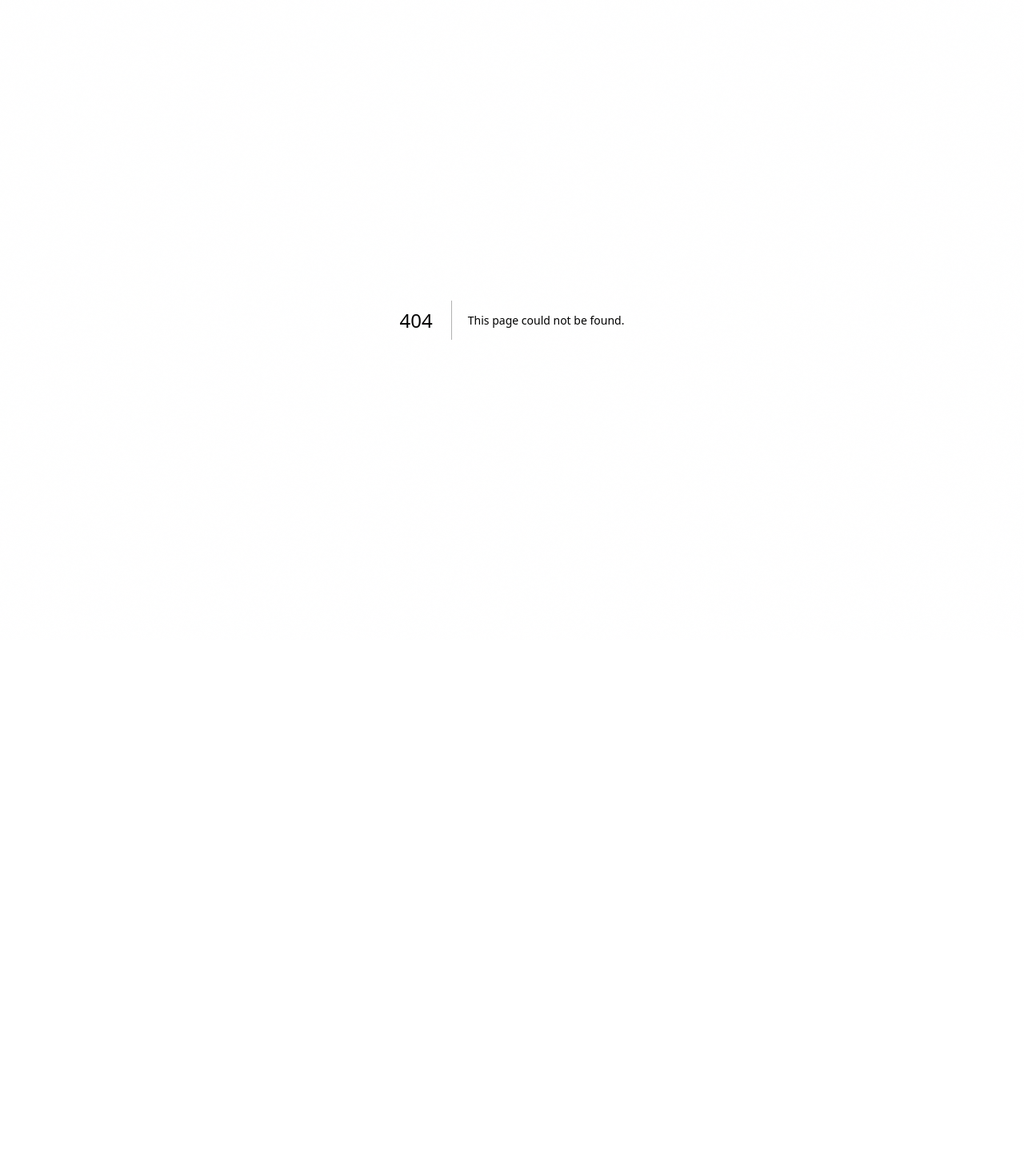
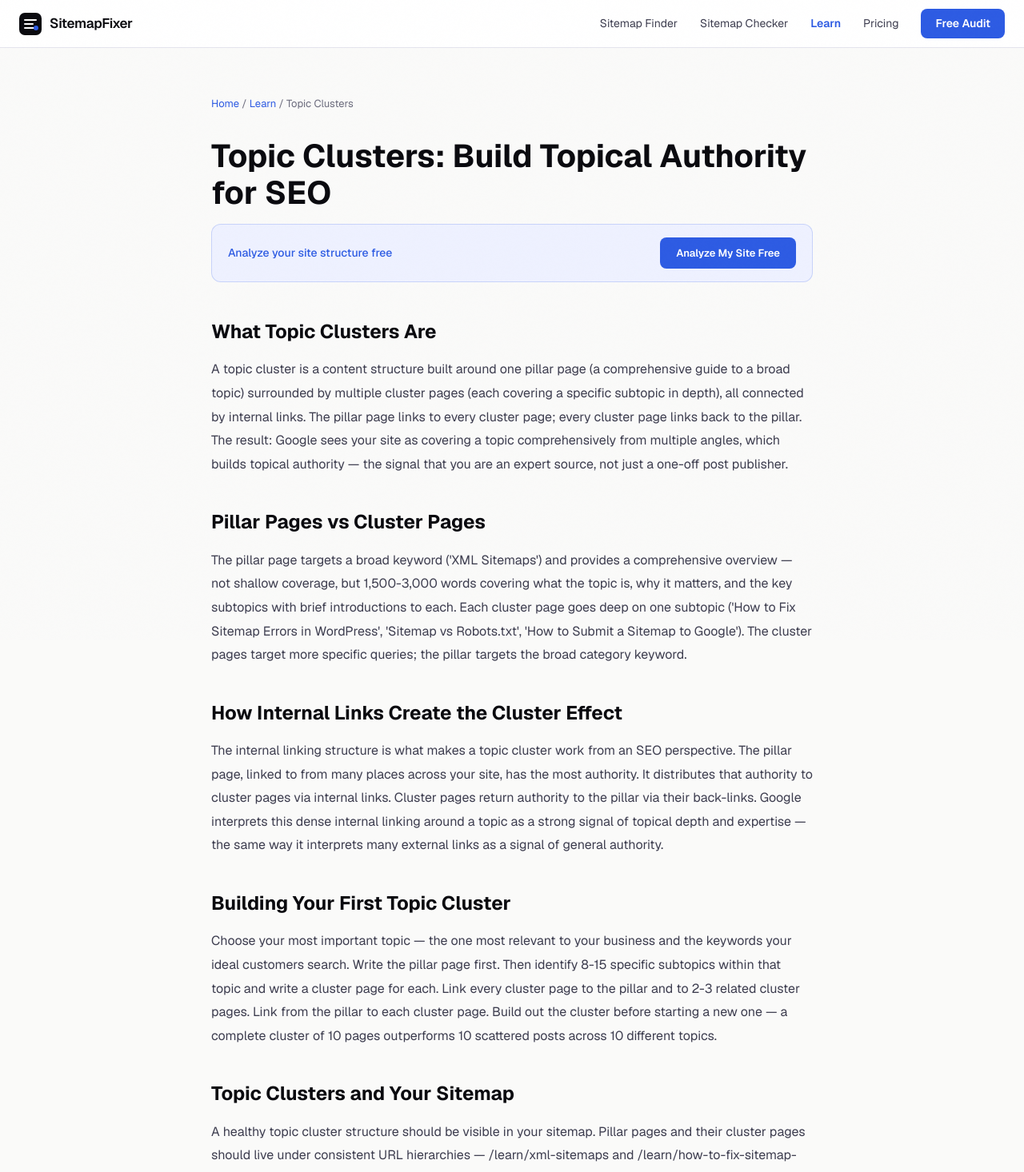
Before and after one commit to Watermelon-Coctail-Bar/sitemap-fixer, a Next.js app: page /learn/topic-clusters in a window 1280 px wide. Before the commit this address had no page. Shown: the top 1466 px of the page at 80% size. Before the commit the page ends 800 px from the top, so only its background shows below. Built offline with nearby package versions, Linux system fonts and the light colour scheme.

Commit message:
Create page.tsx

```diff
--- /dev/null
+++ b/src/app/learn/topic-clusters/page.tsx
@@ -0,0 +1,42 @@
+import type { Metadata } from 'next';
+export const metadata: Metadata = {
+  title: 'Topic Clusters: How to Build Topical Authority for SEO | SitemapFixer',
+  description: "Topic clusters help you build topical authority — the quality that makes Google trust your site as an expert source. Here is how to build them and why they outperform isolated posts.",
+  alternates: { canonical: 'https://sitemapfixer.com/learn/topic-clusters' },
+};
+const sections = [
+  { h: "What Topic Clusters Are", d: "A topic cluster is a content structure built around one pillar page (a comprehensive guide to a broad topic) surrounded by multiple cluster pages (each covering a specific subtopic in depth), all connected by internal links. The pillar page links to every cluster page; every cluster page links back to the pillar. The result: Google sees your site as covering a topic comprehensively from multiple angles, which builds topical authority — the signal that you are an expert source, not just a one-off post publisher." },
+  { h: "Pillar Pages vs Cluster Pages", d: "The pillar page targets a broad keyword ('XML Sitemaps') and provides a comprehensive overview — not shallow coverage, but 1,500-3,000 words covering what the topic is, why it matters, and the key subtopics with brief introductions to each. Each cluster page goes deep on one subtopic ('How to Fix Sitemap Errors in WordPress', 'Sitemap vs Robots.txt', 'How to Submit a Sitemap to Google'). The cluster pages target more specific queries; the pillar targets the broad category keyword." },
+  { h: "How Internal Links Create the Cluster Effect", d: "The internal linking structure is what makes a topic cluster work from an SEO perspective. The pillar page, linked to from many places across your site, has the most authority. It distributes that authority to cluster pages via internal links. Cluster pages return authority to the pillar via their back-links. Google interprets this dense internal linking around a topic as a strong signal of topical depth and expertise — the same way it interprets many external links as a signal of general authority." },
+  { h: "Building Your First Topic Cluster", d: "Choose your most important topic — the one most relevant to your business and the keywords your ideal customers search. Write the pillar page first. Then identify 8-15 specific subtopics within that topic and write a cluster page for each. Link every cluster page to the pillar and to 2-3 related cluster pages. Link from the pillar to each cluster page. Build out the cluster before starting a new one — a complete cluster of 10 pages outperforms 10 scattered posts across 10 different topics." },
+  { h: "Topic Clusters and Your Sitemap", d: "A healthy topic cluster structure should be visible in your sitemap. Pillar pages and their cluster pages should live under consistent URL hierarchies — /learn/xml-sitemaps and /learn/how-to-fix-sitemap-errors rather than random URL paths. This consistency reinforces the topical relationship for Google. When you add new cluster pages, update your sitemap immediately with an accurate lastmod date so Google discovers and indexes them quickly." },
+];
+export default function Page() {
+  return (
+    <div style={{ maxWidth: 800, margin: '0 auto', padding: '60px 24px' }}>
+      <nav style={{ fontSize: 13, color: '#6b6b7d', marginBottom: 32 }}>
+        <a href="/" style={{ color: '#2d5be3', textDecoration: 'none' }}>Home</a>{' / '}
+        <a href="/learn" style={{ color: '#2d5be3', textDecoration: 'none' }}>Learn</a>{' / '}
+        <span>Topic Clusters</span>
+      </nav>
+      <h1 style={{ fontSize: 40, fontWeight: 700, color: '#0a0a0f', marginBottom: 16, lineHeight: 1.15 }}>Topic Clusters: Build Topical Authority for SEO</h1>
+      <div style={{ background: '#eef1ff', border: '1px solid rgba(45,91,227,0.2)', borderRadius: 12, padding: '16px 20px', marginBottom: 40, display: 'flex', alignItems: 'center', justifyContent: 'space-between', gap: 16 }}>
+        <span style={{ fontSize: 14, color: '#2d5be3', fontWeight: 500 }}>Analyze your site structure free</span>
+        <a href="/" style={{ background: '#2d5be3', color: 'white', padding: '10px 20px', borderRadius: 8, textDecoration: 'none', fontWeight: 600, fontSize: 13 }}>Analyze My Site Free</a>
+      </div>
+      <div style={{ fontSize: 16, color: '#3d3d4f', lineHeight: 1.85 }}>
+        {sections.map(({ h, d }) => (
+          <div key={h} style={{ marginBottom: 36 }}>
+            <h2 style={{ fontSize: 24, fontWeight: 700, color: '#0a0a0f', marginBottom: 10 }}>{h}</h2>
+            <p style={{ margin: 0 }}>{d}</p>
+          </div>
+        ))}
+      </div>
+      <div style={{ background: '#0a0a0f', borderRadius: 12, padding: '32px', textAlign: 'center', marginTop: 56 }}>
+        <div style={{ fontSize: 20, fontWeight: 700, color: 'white', marginBottom: 8 }}>Analyze your topic cluster structure</div>
+        <div style={{ color: '#9999aa', marginBottom: 20, fontSize: 14 }}>Free sitemap and SEO analysis in 60 seconds</div>
+        <a href="/" style={{ background: 'white', color: '#0a0a0f', padding: '14px 28px', borderRadius: 8, textDecoration: 'none', fontWeight: 700 }}>Analyze My Site Free</a>
+      </div>
+    </div>
+  );
+}
```
